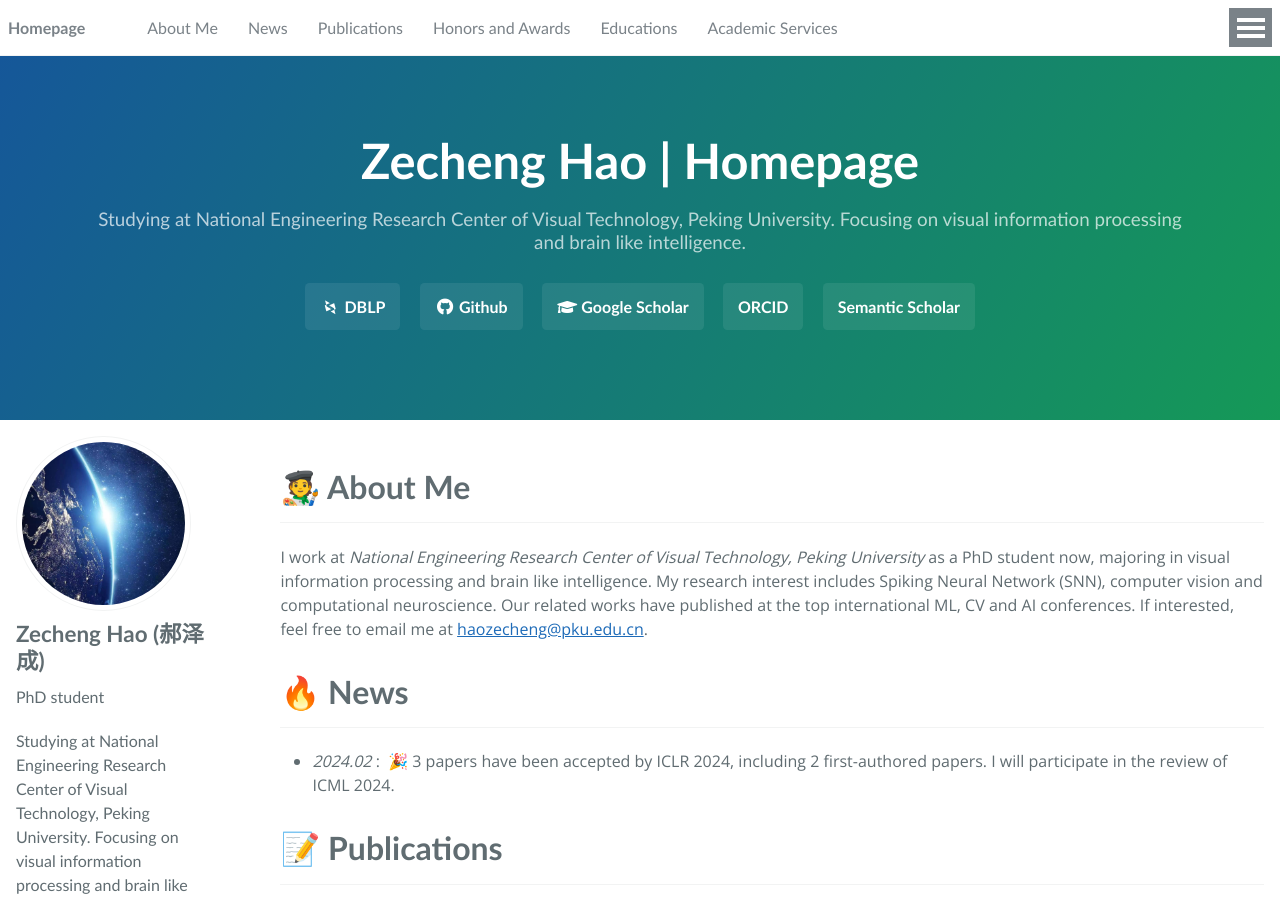
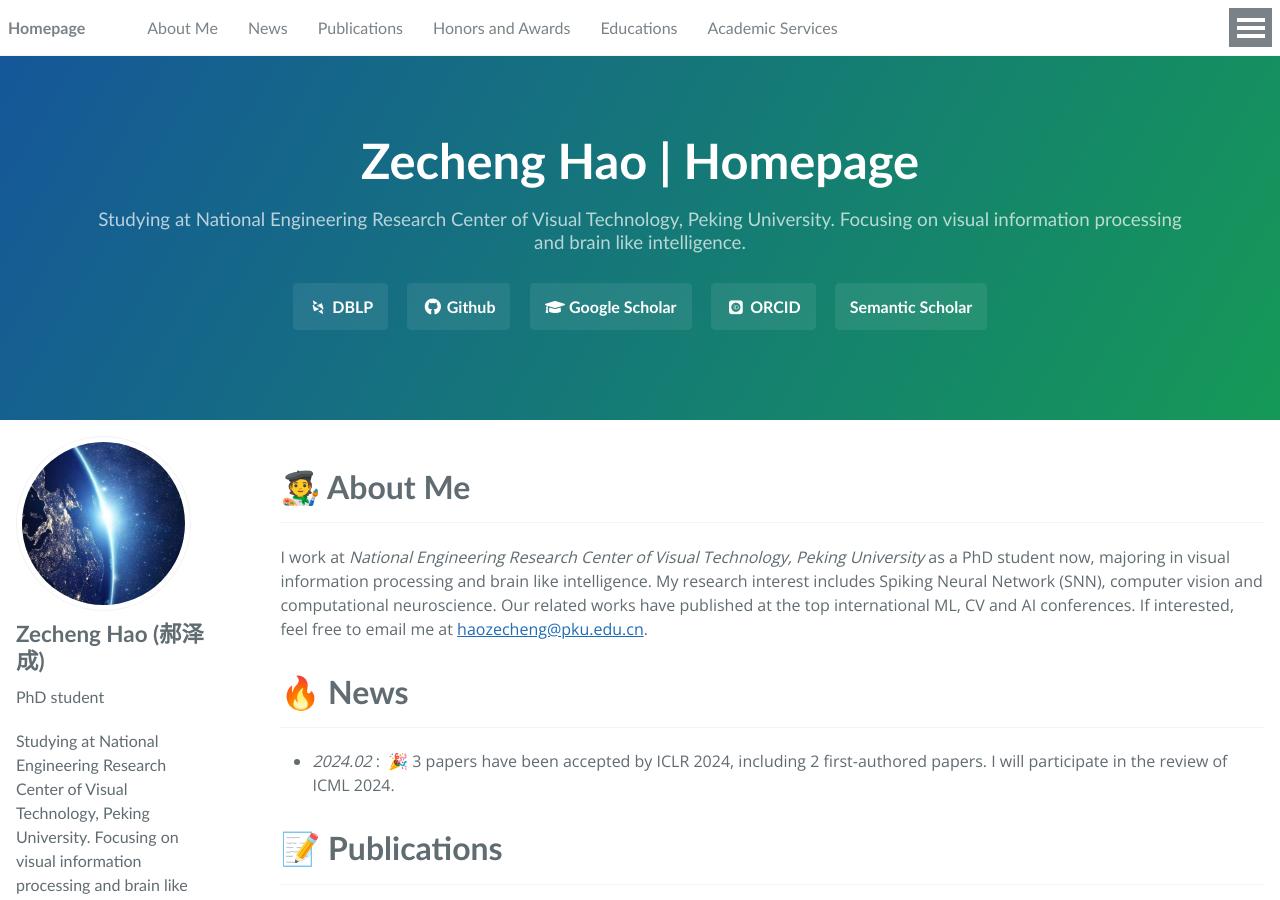
Before and after one commit to hzc1208/hzc1208.github.io, a Jekyll site: the page built from index.md, in a window 1280 px wide and 900 px high. Built offline with Jekyll 4.4.1, drawn with Linux system fonts in a browser that asks for light colours; some web fonts are replaced; our own code applies the rules of GitHub Pages for plain Markdown files.

Commit message:
update homepage

```diff
--- a/_layouts/default.html
+++ b/_layouts/default.html
@@ -38,7 +38,7 @@
 	<a href="{{ site.dblp-url }}" class="btn"><i class="ai ai-dblp ai-fw" aria-hidden="true"></i> DBLP </a>
 	<a href="{{ site.github-url }}" class="btn"><i class="fab fa-fw fa-github" aria-hidden="true"></i> Github </a>
         <a href="{{ site.google-scholar }}" class="btn"><i class="fas fa-fw fa-graduation-cap"></i> Google Scholar </a>
-	<a href="{{ site.orcid-url }}" class="btn"> ORCID </a>
+	<a href="{{ site.orcid-url }}" class="btn"><i class="ai ai-orcid-square ai-fw"></i> ORCID </a>
 	<a href="{{ site.semantic-url }}" class="btn"> Semantic Scholar </a>
       {% endif %}
     </header>
```
